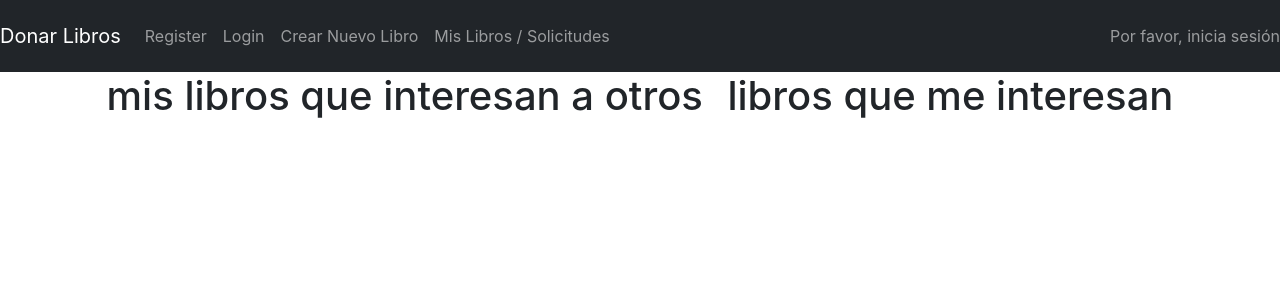
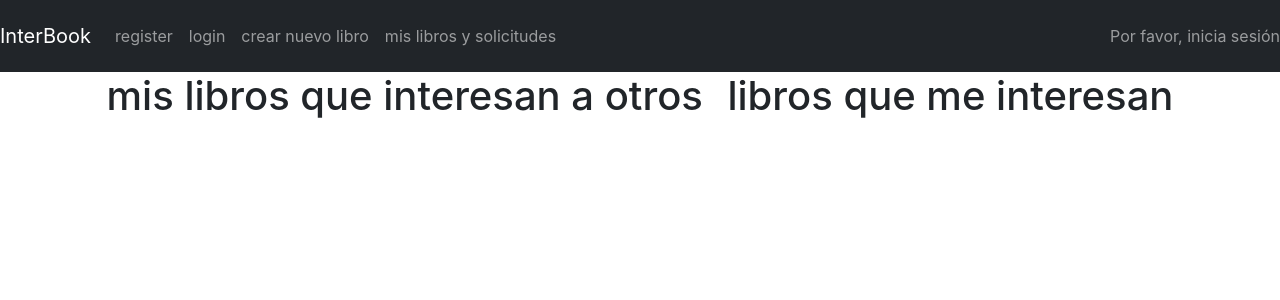
Before and after one commit to josemnaranjo/PG_Libros_CD, a React (Create React App) app in the folder Donar_Libros/client/: page /my-books in a window 1280 px wide. Shown: the top 300 px of the page. Built offline with nearby package versions, Linux system fonts and the light colour scheme.

Commit message:
Correccion error onMouseOver MyBooks view

```diff
--- a/Donar_Libros/client/src/components/Navbar.jsx
+++ b/Donar_Libros/client/src/components/Navbar.jsx
@@ -25,28 +25,28 @@ const Navbar = () => {
       <div>
             <nav className="navbar navbar-expand-lg navbar-dark bg-dark">
                 <a className="navbar-brand" href="/">
-                    Donar Libros
+                    InterBook
                 </a>
                 <div className="navbar" id="navbarNav">
                     <ul className="navbar-nav">
                         <li className="nav-item">
                             <a className="nav-link" href="/register">
-                                Register
+                                register
                             </a>
                         </li>
                         <li className="nav-item">
                             <a className="nav-link" href="/login">
-                                Login
+                                login
                             </a>
                         </li>
                         <li className="nav-item">
                             <a className="nav-link" href="/new-book">
-                                Crear Nuevo Libro
+                                crear nuevo libro
                             </a>
                         </li>
                         <li className="nav-item">
                             <a className="nav-link" href="/my-books">
-                                Mis Libros / Solicitudes
+                                mis libros y solicitudes
                             </a>
                         </li>
                     </ul>
--- a/Donar_Libros/client/src/views/MyBooks.jsx
+++ b/Donar_Libros/client/src/views/MyBooks.jsx
@@ -10,7 +10,7 @@ const MyBooks = () => {
     const [booksThatInterestUser , setBookThatInterestUser] = useState();
     const [booksThatInterestOthers , setBookThatInterestOthers] = useState();
     const [tradeId, setTradeId] = useState();
-    const [bookId,setBookId] = useState()
+    const [bookId,setBookId] = useState();
     const navigate = useNavigate();
 
 
@@ -69,7 +69,7 @@ const MyBooks = () => {
                         {booksThatInterestOthers?.map((book,idx)=>(
                             <li key={idx} className="list-group-item d-flex justify-content-between align-items-center">
                                 <p>{book.title}</p>
-                                <button className='btn btn-dark' onMouseOver={setBkId(book._id)} onClick={()=>toTradeOne(book.interestId)}>Ver informacion</button>
+                                <button className='btn btn-dark' onMouseOver={()=>setBkId(book._id)} onClick={()=>toTradeOne(book.interestId)}>Ver informacion</button>
                             </li>
                         ))}
                     </ul>
```
Also changed, not shown: Donar_Libros/client/src/views/TradeCenter.jsx (deleted).
